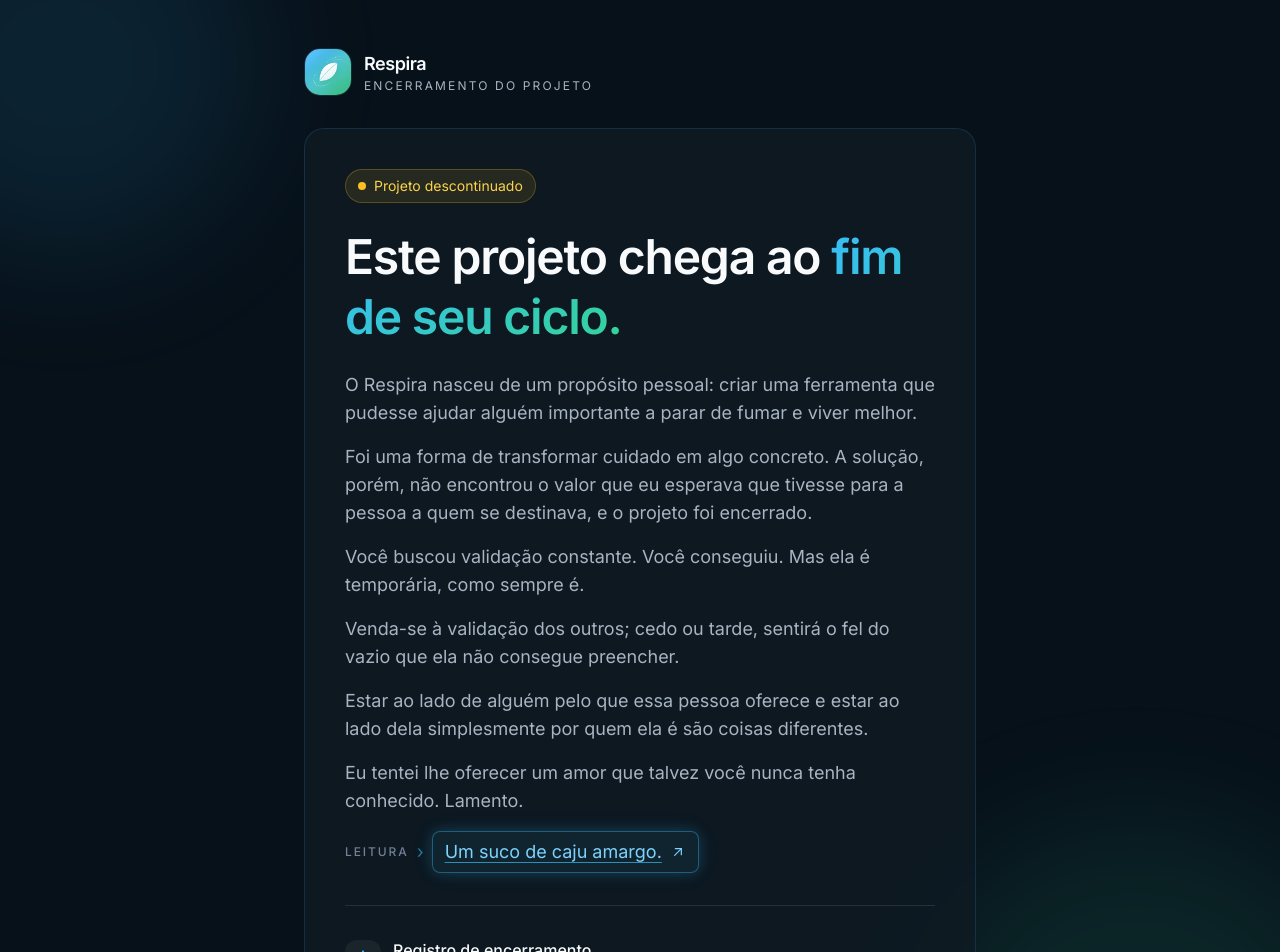
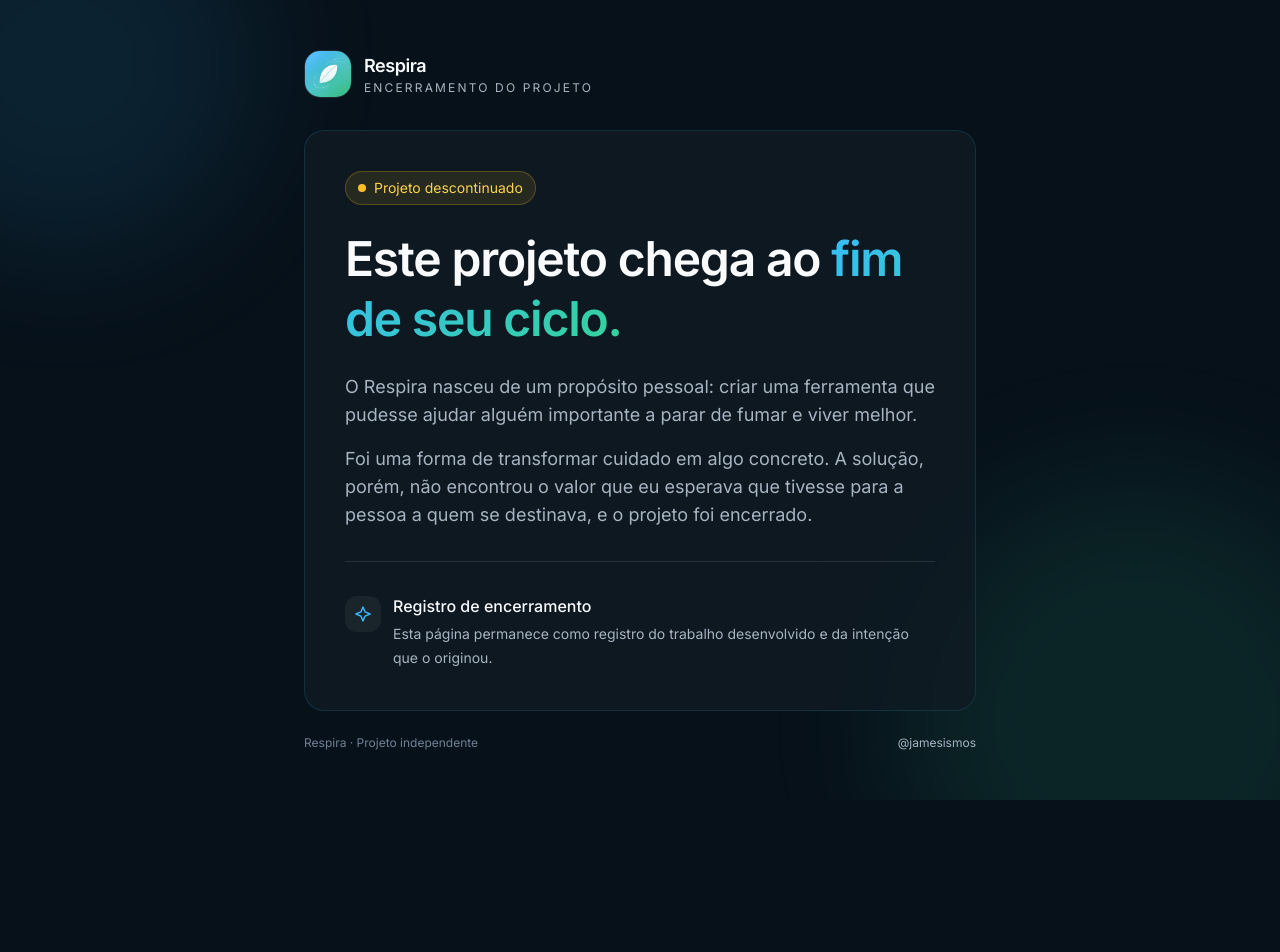
Before and after one commit to jamesismos/Respira..., a Next.js app: page / in a window 1280 px wide. Shown: the top 952 px of the page. After the commit the page ends 800 px from the top, so only its background shows below. Built offline with nearby package versions, Linux system fonts and the light colour scheme.

Commit message:
Simplify Respira project closure statement

```diff
--- a/src/app/page.tsx
+++ b/src/app/page.tsx
@@ -49,44 +49,6 @@ export default function RootPage() {
               encontrou o valor que eu esperava que tivesse para a pessoa a quem se destinava,
               e o projeto foi encerrado.
             </p>
-            <p>
-              Você buscou validação constante. Você conseguiu. Mas ela é temporária, como sempre é.
-            </p>
-            <p>
-              Venda-se à validação dos outros; cedo ou tarde, sentirá o fel do vazio que ela não consegue preencher.
-            </p>
-            <p>
-              Estar ao lado de alguém pelo que essa pessoa oferece e estar ao lado dela simplesmente
-              por quem ela é são coisas diferentes.
-            </p>
-            <p>
-              Eu tentei lhe oferecer um amor que talvez você nunca tenha conhecido. Lamento.
-            </p>
-            <p className="flex flex-wrap items-center gap-2">
-              <span className="text-xs font-medium uppercase tracking-[0.16em] text-[#718096]">Leitura</span>
-              <span aria-hidden="true" className="text-[#38BDF8]/60">›</span>
-              <a
-                href="https://jamesismos.wordpress.com/2026/10/14/caju/"
-                target="_blank"
-                rel="noopener noreferrer"
-                className="group animate-caju-glow inline-flex w-fit items-center gap-2 rounded-lg border border-[#38BDF8]/30 bg-[#38BDF8]/[0.07] px-3 py-1.5 text-[#7DD3FC] underline decoration-[#38BDF8]/70 underline-offset-4 shadow-[0_0_18px_rgba(56,189,248,0.16)] transition-all duration-200 hover:border-[#38BDF8]/60 hover:bg-[#38BDF8]/[0.12] hover:text-white hover:shadow-[0_0_26px_rgba(56,189,248,0.34)] focus-visible:outline-none focus-visible:ring-2 focus-visible:ring-[#38BDF8] focus-visible:ring-offset-2 focus-visible:ring-offset-[#07111A]"
-              >
-                <span>Um suco de caju amargo.</span>
-                <svg
-                  aria-hidden="true"
-                  viewBox="0 0 24 24"
-                  fill="none"
-                  stroke="currentColor"
-                  strokeWidth="1.8"
-                  strokeLinecap="round"
-                  strokeLinejoin="round"
-                  className="h-4 w-4 shrink-0 transition-transform duration-200 group-hover:translate-x-0.5 group-hover:-translate-y-0.5"
-                >
-                  <path d="M7 17 17 7" />
-                  <path d="M8 7h9v9" />
-                </svg>
-              </a>
-            </p>
           </div>
 
           <div className="my-8 h-px bg-white/10" />
```
